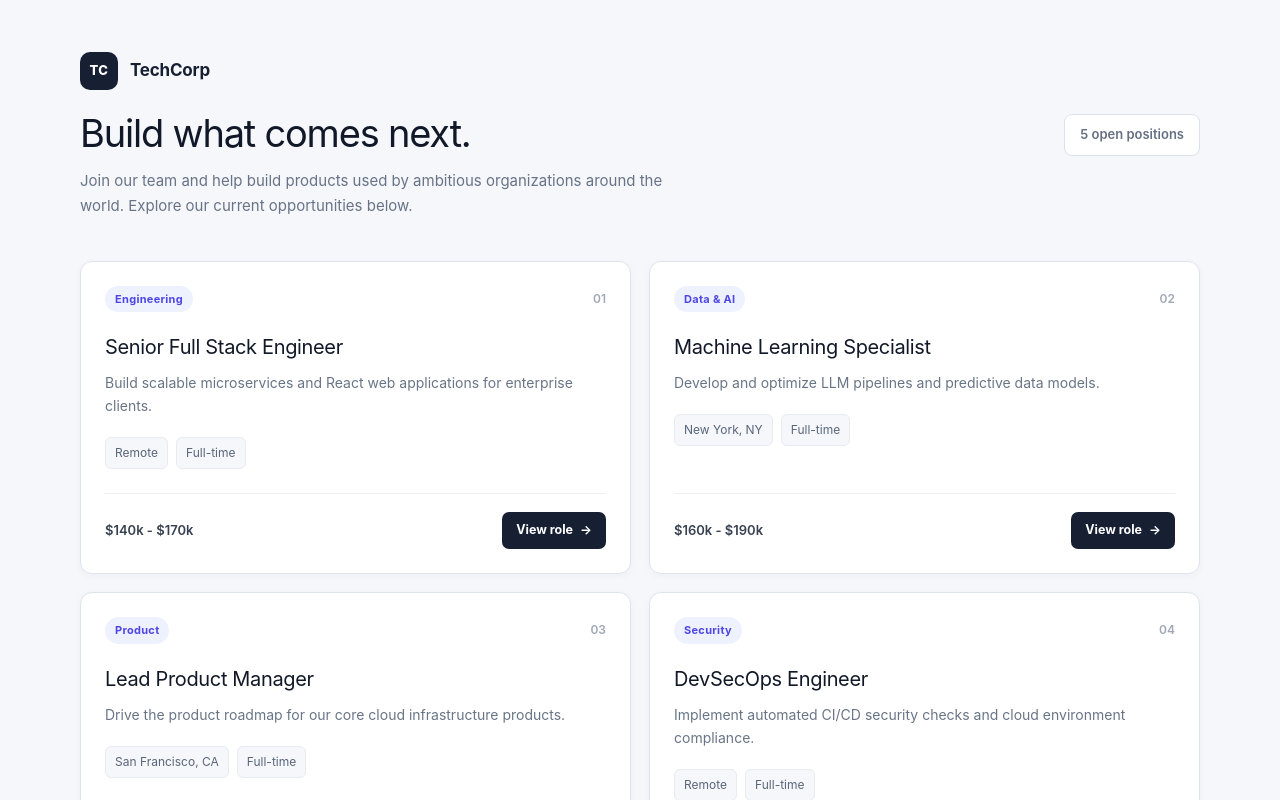
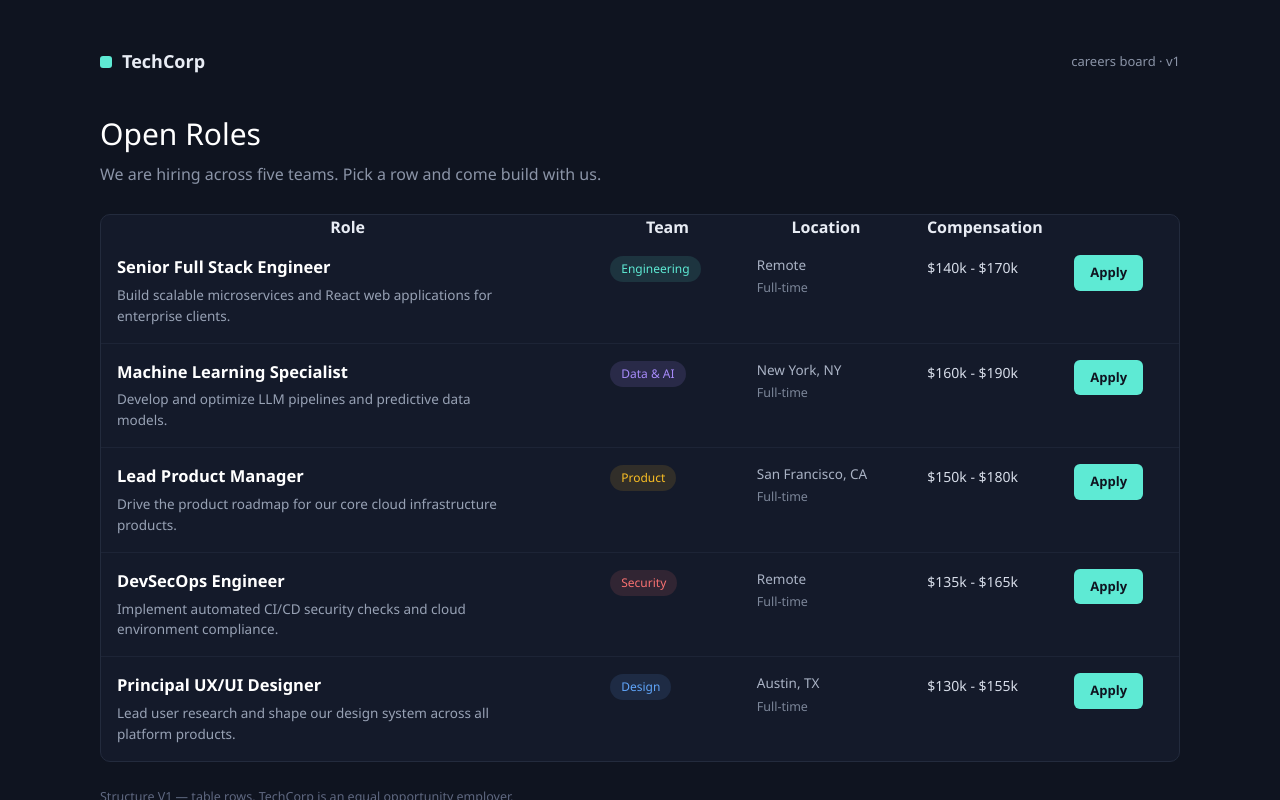
Before and after one commit to djdharani27/TalentQuery, a Next.js app: page /careers in a window 1280 px wide. Shown: the top 800 px of the page. Built offline with nearby package versions, Linux system fonts and the light colour scheme.

Commit message:
Switch CareersBoard component from V2 to V1

```diff
--- a/src/app/careers/page.tsx
+++ b/src/app/careers/page.tsx
@@ -1,10 +1,10 @@
 import type { Metadata } from "next";
-import CareersBoardV2 from "./careers-board-v2";
+import CareersBoardV1 from "./careers-board-v1";
 
 export const metadata: Metadata = {
   title: "Careers - TechCorp",
 };
 
 export default function CareersPage() {
-  return <CareersBoardV2/>;
+  return <CareersBoardV1/>;
 }
```
